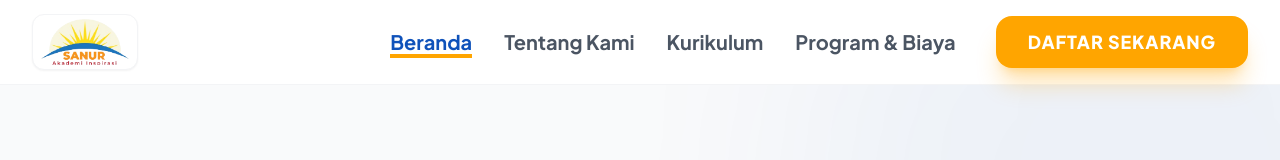
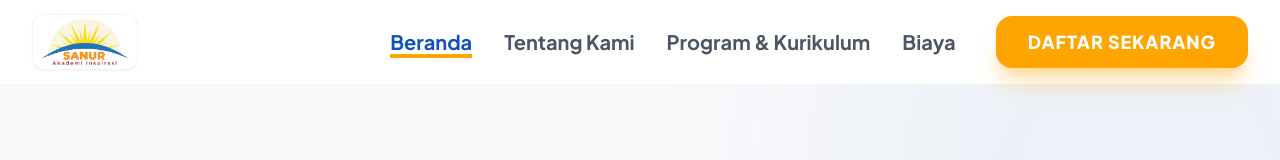
Before and after one commit to Jati804/Yayasan-SANUR-Akademi-Inspirasi, a React (Vite) app: page / in a window 1280 px wide. Shown: the top 160 px of the page. Built offline with nearby package versions, Linux system fonts and the light colour scheme.

Commit message:
Update Navbar.tsx

```diff
--- a/components/Navbar.tsx
+++ b/components/Navbar.tsx
@@ -21,8 +21,8 @@ const Navbar: React.FC = () => {
   const navLinks = [
     { name: 'Beranda', path: '/' },
     { name: 'Tentang Kami', path: '/tentang' },
-    { name: 'Kurikulum', path: '/kurikulum' },
-    { name: 'Program & Biaya', path: '/program' },
+    { name: 'Program & Kurikulum', path: '/program' },
+    { name: 'Biaya', path: '/biaya' },
   ];
 
   return (
```
